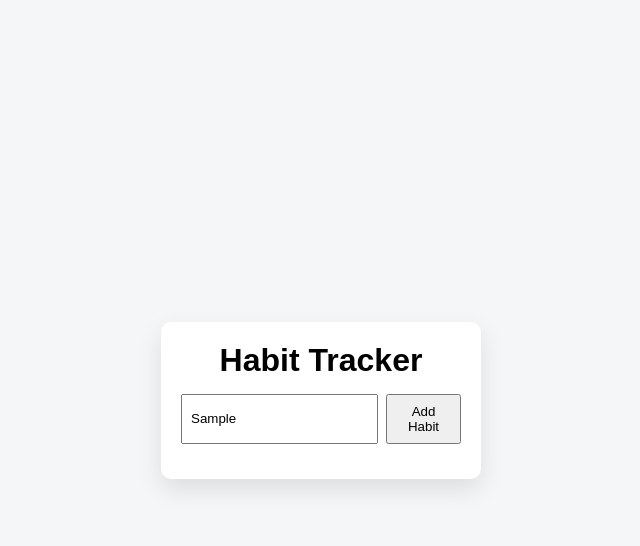
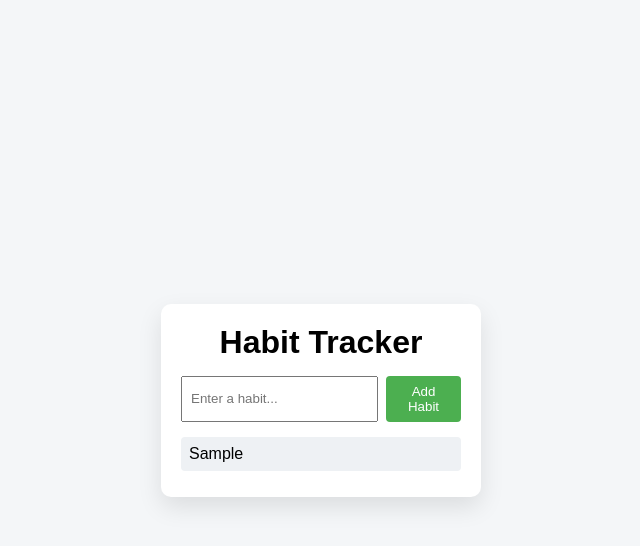
Before and after one commit to humnaali450-hue/habit-tracker, a plain HTML site: page index.html in a window 1280 px wide. Both pictures are taken after typing "Sample" into the empty fields and a click on the button "Add Habit". Shown: the whole page, without its empty margins (319-959 px from the left). Drawn offline with Linux system fonts and the light colour scheme.

Commit message:
add habit functionality

```diff
--- a/index.html
+++ b/index.html
@@ -12,12 +12,11 @@
     <h1>Habit Tracker</h1>
 
     <div class="input-group">
-      <input type="text" placeholder="Enter a habit..." />
-      <button>Add Habit</button>
+      <input type="text" id="habitInput" placeholder="Enter a habit..." />
+      <button id="addHabitBtn">Add Habit</button>
     </div>
 
-    <ul class="habit-list">
-    </ul>
+    <ul class="habit-list" id="habitList"></ul>
   </div>
 
   <script src="script.js"></script>
--- a/script.js
+++ b/script.js
@@ -1,9 +1,15 @@
-// Habit Tracker – Day 1
-// Logic will be added on Day 2
+const habitInput = document.getElementById("habitInput");
+const addHabitBtn = document.getElementById("addHabitBtn");
+const habitList = document.getElementById("habitList");
 
-const habitInput = document.querySelector("input");
-const addHabitBtn = document.querySelector("button");
-const habitList = document.querySelector(".habit-list");
+addHabitBtn.addEventListener("click", () => {
+  const habitText = habitInput.value.trim();
 
-// Just a test log to confirm JS is linked
-console.log("Habit Tracker JS connected");
+  if (habitText === "") return;
+
+  const li = document.createElement("li");
+  li.textContent = habitText;
+
+  habitList.appendChild(li);
+  habitInput.value = "";
+});
--- a/style.css
+++ b/style.css
@@ -14,11 +14,11 @@ body {
 }
 
 .container {
-  background: #fff;
+  background: #ffffff;
   padding: 20px;
   width: 320px;
   border-radius: 10px;
-  box-shadow: 0 10px 25px rgba(0,0,0,0.1);
+  box-shadow: 0 10px 25px rgba(0, 0, 0, 0.1);
 }
 
 h1 {
@@ -29,6 +29,7 @@ h1 {
 .input-group {
   display: flex;
   gap: 8px;
+  margin-bottom: 15px;
 }
 
 .input-group input {
@@ -39,9 +40,19 @@ h1 {
 .input-group button {
   padding: 8px 12px;
   cursor: pointer;
+  border: none;
+  background: #4caf50;
+  color: white;
+  border-radius: 4px;
 }
 
 .habit-list {
-  margin-top: 15px;
   list-style: none;
 }
+
+.habit-list li {
+  padding: 8px;
+  background: #eef1f4;
+  margin-bottom: 6px;
+  border-radius: 4px;
+}
```
